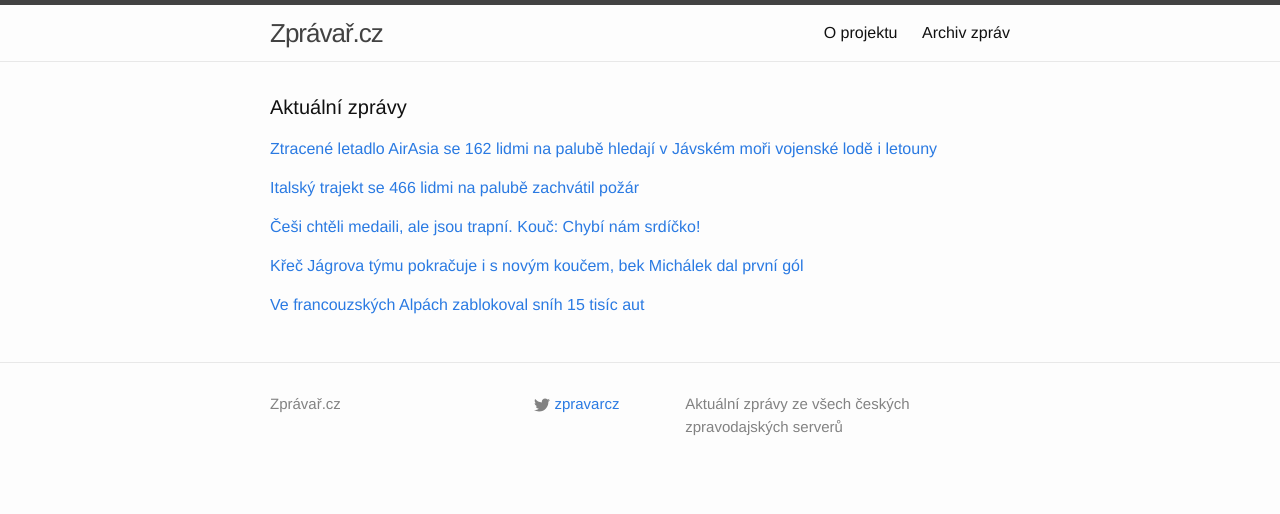
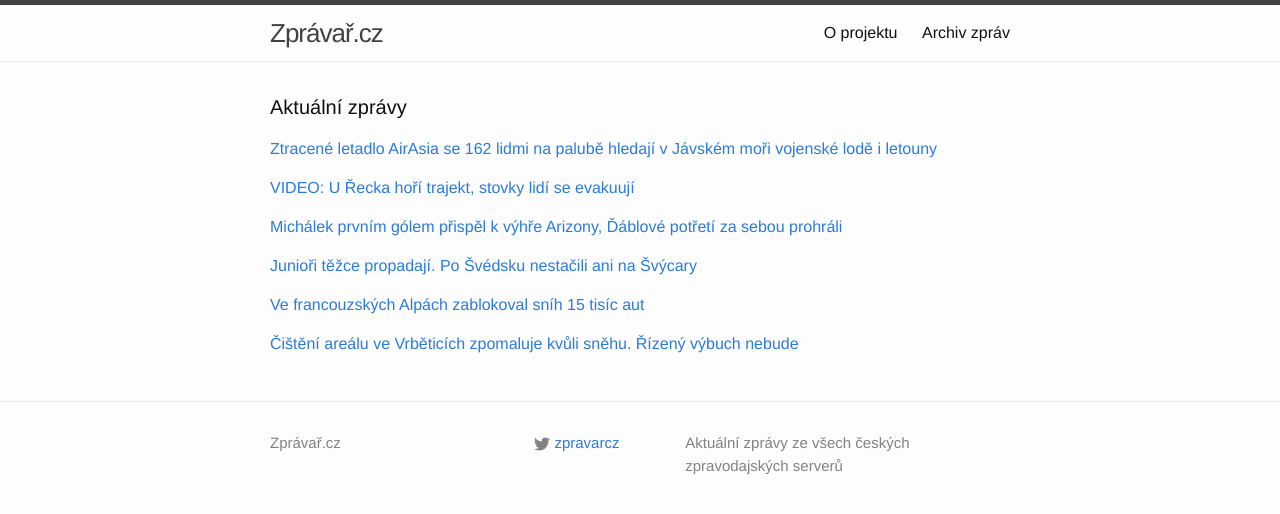
Before and after one commit to adliska/zpravar, a Jekyll site: the page built from index.html, in a window 1280 px wide. Shown: the top 514 px of the page. Built offline with Jekyll 4.4.1, drawn with Linux system fonts in a browser that asks for light colours.

Commit message:
zpravar news update

```diff
--- a/index.html
+++ b/index.html
@@ -27,9 +29,11 @@
 <li><a href=http://www.rozhlas.cz/_zprava/letoun-airasia-se-155-pasazery-zmizel-mezi-indonesii-a-singapurem--1437000>Letoun AirAsia se 155 pasažéry zmizel mezi Indonésií a Singapurem - www.rozhlas.cz</a></li>
 <li><a href=http://zpravy.idnes.cz/ztraceny-airbus-airasia-do-singapuru-dwk-/zahranicni.aspx?c=A141228_050117_zahranicni_jw>U Jakarty zmizel airbus se 155 lidmi na palubě, mířil do Singapuru - zpravy.idnes.cz</a></li>
 </ul>
-</div><p><a href="javascript:;" onclick="toggle_visibility('zpravy1')">Italský trajekt se 466 lidmi na palubě zachvátil požár</a></p>
+</div><p><a href="javascript:;" onclick="toggle_visibility('zpravy1')">VIDEO: U Řecka hoří trajekt, stovky lidí se evakuují</a></p>
 <div id="zpravy1" style="display:none">
 <ul>
+<li><a href=http://www.tyden.cz/rubriky/zahranici/evropa/video-u-recka-hori-trajekt-stovky-lidi-se-evakuuji_328469.html>VIDEO: U Řecka hoří trajekt, stovky lidí se evakuují - www.tyden.cz</a></li>
+<li><a href=http://zpravy.e15.cz/zahranicni/udalosti/italskou-lod-se-466-pasazery-a-cleny-posadky-zachvatil-pozar-1148892>Italskou loď se 466 pasažéry a členy posádky zachvátil požár - zpravy.e15.cz</a></li>
 <li><a href=http://www.ceskatelevize.cz/ct24/svet/296563-italsky-trajekt-se-466-lidmi-na-palube-zachvatil-pozar/>Italský trajekt se 466 lidmi na palubě zachvátil požár - www.ceskatelevize.cz</a></li>
 <li><a href=http://www.rozhlas.cz/_zprava/italsky-trajekt-zachvatil-pozar-lide-v-panice-opousteji-lod--1437003>Italský trajekt zachvátil požár, lidé v panice opouštějí loď - www.rozhlas.cz</a></li>
 <li><a href=http://www.ceskenoviny.cz/zpravy/zpravy/italskou-lod-se-466-pasazery-a-cleny-posadky-zachvatil-pozar/1162832>Italskou loď se 466 pasažéry a členy posádky zachvátil požár - www.ceskenoviny.cz</a></li>
@@ -42,26 +46,25 @@
 <li><a href=http://zpravy.aktualne.cz/zahranici/na-italskem-trajektu-vypukl-pozar-stovky-lidi-se-evakuuji/r~66d5e9928e5f11e49e4b0025900fea04/>Na italském trajektu vypukl požár, stovky lidí se evakuují - zpravy.aktualne.cz</a></li>
 <li><a href=http://zahranicni.ihned.cz/evropa-slovensko/c1-63304770-v-trajektu-z-recka-do-italie-s-466-lidmi-na-palube-vypukl-pozar>V trajektu z Řecka do Itálie s 466 lidmi na palubě vypukl požár - zahranicni.ihned.cz</a></li>
 </ul>
-</div><p><a href="javascript:;" onclick="toggle_visibility('zpravy2')">Češi chtěli medaili, ale jsou trapní. Kouč: Chybí nám srdíčko!</a></p>
+</div><p><a href="javascript:;" onclick="toggle_visibility('zpravy2')">Michálek prvním gólem přispěl k výhře Arizony, Ďáblové potřetí za sebou prohráli</a></p>
 <div id="zpravy2" style="display:none">
 <ul>
-<li><a href=http://www.tyden.cz/rubriky/sport/hokej/cesi-chteli-medaili-ale-jsou-trapni-kouc-chybi-nam-srdicko_328467.html>Češi chtěli medaili, ale jsou trapní. Kouč: Chybí nám srdíčko! - www.tyden.cz</a></li>
-<li><a href=http://www.tyden.cz/rubriky/sport/hokej/juniori-tezce-propadaji-po-svedsku-nestacili-ani-na-svycary_328466.html>Junioři těžce propadají. Po Švédsku nestačili ani na Švýcary - www.tyden.cz</a></li>
-<li><a href=http://www.denik.cz/hokej/cesti-hokejiste-na-ms-junioru-podlehli-po-svedsku-i-svycarum-2-5-20141228.html>Čeští hokejisté na MS juniorů podlehli po Švédsku i Švýcarům 2:5 - www.denik.cz</a></li>
-<li><a href=http://www.tyden.cz/rubriky/sport/hokej/stihnou-se-juniori-probrat-trener-trnka-dostali-jsme-lekci_328467.html>Stihnou se junioři probrat? Trenér Trnka: Dostali jsme lekci - www.tyden.cz</a></li>
-<li><a href=http://www.sportovninoviny.cz/zpravy/cesti-hokejiste-na-ms-junioru-podlehli-i-svycarum/1162814>Čeští hokejisté na MS juniorů podlehli i Švýcarům - www.sportovninoviny.cz</a></li>
-<li><a href=http://www.tyden.cz/rubriky/sport/hokej/juniori-tezce-propadaji-po-svedsku-nestacili-na-slabsi-svycarsko_328466.html>Junioři těžce propadají. Po Švédsku nestačili na slabší Švýcarsko - www.tyden.cz</a></li>
-<li><a href=http://www.rozhlas.cz/_zprava/hokejiste-do-20-let-nezvladaji-oslabeni-na-ms-prohrali-i-se-svycarskem-25--1436989>Hokejisté do 20 let nezvládají oslabení, na MS prohráli i se Švýcarskem 2:5 - www.rozhlas.cz</a></li>
-</ul>
-</div><p><a href="javascript:;" onclick="toggle_visibility('zpravy3')">Křeč Jágrova týmu pokračuje i s novým koučem, bek Michálek dal první gól</a></p>
-<div id="zpravy3" style="display:none">
-<ul>
+<li><a href=http://www.rozhlas.cz/_zprava/michalek-prvnim-golem-prispel-k-vyhre-arizony-dablove-potreti-za-sebou-prohrali--1437010>Michálek prvním gólem přispěl k výhře Arizony, Ďáblové potřetí za sebou prohráli - www.rozhlas.cz</a></li>
 <li><a href=http://www.tyden.cz/rubriky/sport/hokej/nhl/krec-jagrova-tymu-pokracuje-i-s-novym-koucem-bek-michalek-dal-prvni-gol_328476.html>Křeč Jágrova týmu pokračuje i s novým koučem, bek Michálek dal první gól - www.tyden.cz</a></li>
 <li><a href=http://www.rozhlas.cz/_zprava/michalek-prvnim-golem-prispel-k-vyhre-arizony-new-jersey-potreti-prohralo--1437010>Michálek prvním gólem přispěl k výhře Arizony, New Jersey potřetí prohrálo - www.rozhlas.cz</a></li>
 <li><a href=http://www.denik.cz/hokej/obrance-michalek-poprve-skoroval-devils-znovu-prohrali-20141228.html>Obránce Michálek poprvé skóroval, Devils znovu prohráli - www.denik.cz</a></li>
 <li><a href=http://sport.aktualne.cz/zbynek-michalek-letos-poprve-skoroval-devils-znovu-prohrali/r~055a64a28e6111e4a7d8002590604f2e/>Zbyněk Michálek letos poprvé skóroval, Devils znovu prohráli - sport.aktualne.cz</a></li>
 <li><a href=http://www.sportovninoviny.cz/zpravy/obrance-michalek-poprve-skoroval-devils-znovu-prohrali/1162831>Obránce Michálek poprvé skóroval, Devils znovu prohráli - www.sportovninoviny.cz</a></li>
 <li><a href=http://hokej.idnes.cz/obrance-michalek-dal-prvni-gol-dkq-/nhl.aspx?c=A141228_071703_nhl_Mkr>Obránce Michálek dal první gól, New Jersey i po změně trenéra prohrálo - hokej.idnes.cz</a></li>
+</ul>
+</div><p><a href="javascript:;" onclick="toggle_visibility('zpravy3')">Junioři těžce propadají. Po Švédsku nestačili ani na Švýcary</a></p>
+<div id="zpravy3" style="display:none">
+<ul>
+<li><a href=http://www.tyden.cz/rubriky/sport/hokej/juniori-tezce-propadaji-po-svedsku-nestacili-ani-na-svycary_328466.html>Junioři těžce propadají. Po Švédsku nestačili ani na Švýcary - www.tyden.cz</a></li>
+<li><a href=http://www.denik.cz/hokej/cesti-hokejiste-na-ms-junioru-podlehli-po-svedsku-i-svycarum-2-5-20141228.html>Čeští hokejisté na MS juniorů podlehli po Švédsku i Švýcarům 2:5 - www.denik.cz</a></li>
+<li><a href=http://www.sportovninoviny.cz/zpravy/cesti-hokejiste-na-ms-junioru-podlehli-i-svycarum/1162814>Čeští hokejisté na MS juniorů podlehli i Švýcarům - www.sportovninoviny.cz</a></li>
+<li><a href=http://www.tyden.cz/rubriky/sport/hokej/juniori-tezce-propadaji-po-svedsku-nestacili-na-slabsi-svycarsko_328466.html>Junioři těžce propadají. Po Švédsku nestačili na slabší Švýcarsko - www.tyden.cz</a></li>
+<li><a href=http://www.rozhlas.cz/_zprava/hokejiste-do-20-let-nezvladaji-oslabeni-na-ms-prohrali-i-se-svycarskem-25--1436989>Hokejisté do 20 let nezvládají oslabení, na MS prohráli i se Švýcarskem 2:5 - www.rozhlas.cz</a></li>
 </ul>
 </div><p><a href="javascript:;" onclick="toggle_visibility('zpravy4')">Ve francouzských Alpách zablokoval sníh 15 tisíc aut</a></p>
 <div id="zpravy4" style="display:none">
@@ -70,6 +73,13 @@
 <li><a href=http://zpravy.idnes.cz/uveznena-auta-ve-francouzskych-alpach-dhd-/zahranicni.aspx?c=A141228_084709_zahranicni_cen>Závěje v noci uvěznily v savojských Alpách na patnáct tisíc aut - zpravy.idnes.cz</a></li>
 <li><a href=http://zpravy.aktualne.cz/zahranici/vychod-francie-zasypal-snih-tisice-aut-uvizly-na-silnicich/r~534294208e6411e498be002590604f2e/>Východ Francie zasypal sníh, tisíce aut uvízly na silnicích - zpravy.aktualne.cz</a></li>
 <li><a href=http://www.ceskenoviny.cz/zpravy/zpravy/tisice-aut-zustaly-pres-noc-zablokovane-ve-francouzskych-alpach/1162843>Tisíce aut zůstaly přes noc zablokované ve francouzských Alpách - www.ceskenoviny.cz</a></li>
-<li><a href=http://zpravy.e15.cz/zahranicni/udalosti/evropa-pod-privalem-snehu-pocasi-trapi-britanii-nizozemsko-i-svycarsko-1148866>Evropa pod přívalem sněhu: Počasí trápí Británii, Nizozemsko i Švýcarsko - zpravy.e15.cz</a></li>
+</ul>
+</div><p><a href="javascript:;" onclick="toggle_visibility('zpravy5')">Čištění areálu ve Vrběticích zpomaluje kvůli sněhu. Řízený výbuch nebude </a></p>
+<div id="zpravy5" style="display:none">
+<ul>
+<li><a href=http://www.lidovky.cz/ve-vrbeticich-snezilo-pyrotechnici-vsak-dale-cisti-areal-s-munici-p9m-/zpravy-domov.aspx?c=A141228_102209_ln_domov_sho>Čištění areálu ve Vrběticích zpomaluje kvůli sněhu. Řízený výbuch nebude  - www.lidovky.cz</a></li>
+<li><a href=http://zpravy.aktualne.cz/domaci/ve-vrbeticich-nasnezilo-postup-pyrotechniku-se-zpomali/r~85ebff028e7211e4a10c0025900fea04/>Ve Vrběticích nasněžilo, postup pyrotechniků se zpomalí - zpravy.aktualne.cz</a></li>
+<li><a href=http://www.denik.cz/z_domova/ve-vrbeticich-snezilo-pyrotechnici-vsak-dale-cisti-areal-s-munici-20141228.html>Pyrotechnici ve Vrběticích čistí areál, práce zpomalily kvůli sněhu - www.denik.cz</a></li>
+<li><a href=http://www.ceskenoviny.cz/zpravy/zpravy/ve-vrbeticich-snezilo-pyrotechnici-vsak-dale-cisti-areal/1162864>Ve Vrběticích sněžilo, pyrotechnici však dále čistí areál - www.ceskenoviny.cz</a></li>
 </ul>
 </div></div>
```
Also changed, not shown: other parts of index.html (+2 -0 lines).
